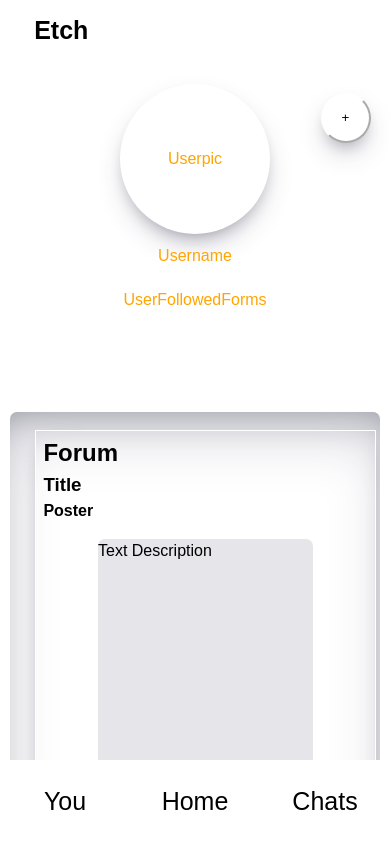
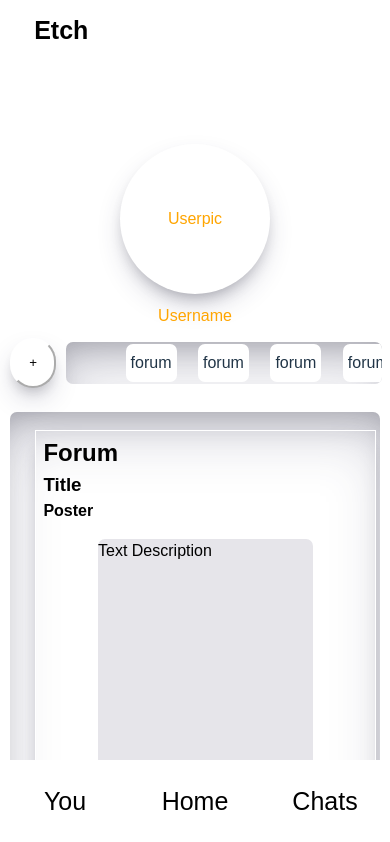
Before and after one commit to GundogCodes/GoodForum., a React (Vite) app: page / in a window 390 px wide. Shown: the top 842 px of the page. Built offline with nearby package versions, Linux system fonts and the light colour scheme.

Commit message:
you realize it doesnt matter how pretty it looks if it dont work right

```diff
--- a/src/pages/HomePage/HomePage.jsx
+++ b/src/pages/HomePage/HomePage.jsx
@@ -12,10 +12,30 @@ export default function HomePage({user,setUser}){
       <section className={styles.userInfo}>
         <div className={styles.userPic}>Userpic</div>
         <div className={styles.username}>Username</div>
-        <div className={styles.userForums}>UserFollowedForms</div>
       </section>
             <HomePosts/>
+
+            <div className={styles.buttonDiv}>
+
+                    <ul>
+                        <li>forum</li>
+                        <li>forum</li>
+                        <li>forum</li>
+                        <li>forum</li>
+                        <li>forum</li>
+                        <li>forum</li>
+                        <li>forum</li>
+                        <li>forum</li>
+                        <li>forum</li>
+                        <li>forum</li>
+                        <li>forum</li>
+                        <li>forum</li>
+                        <li>forum</li>
+                    </ul>
+
             <button>+</button>
+            </div>
+
             <Footer/>
         </div>
 )
--- a/src/pages/HomePage/HomePage.module.scss
+++ b/src/pages/HomePage/HomePage.module.scss
@@ -4,19 +4,53 @@
     height: 100vh;
     width: 100vw;
     display: flex;
+    justify-content: space-evenly;
+    align-items: center;
+    .buttonDiv{
+        display: flex;
+        flex-direction: column;
+        align-items: center;
+        justify-content: flex-start;
+        left: 80vw;
+        top:10vh;
+        position: absolute;
+        width: 20vw;
+        height: 50vh;
+
+
+            ul{
+                box-shadow: rgba(50, 50, 93, 0.25) 0px 30px 60px -12px inset, rgba(0, 0, 0, 0.3) 0px 18px 36px -18px inset;
+                width:15vw;
+                height: 40vh;
+                border-radius: 7px;
+                display: flex;
+                justify-content: flex-start;
+                align-self: center;
+                flex-direction: column;
+                list-style-type: none;
+                overflow-y: scroll;
+                li{
+                display: flex;
                 justify-content: center;
-    align-items: center;
+                width: 12.5vw;
+                border-radius: 7px;
+                margin: 2px;
+                background-color: white;
+
+            }
+            }
+
         button{
-        position: absolute;
-        top:11vh;
-        right: 10vw;
+            margin-top: 10px;
+            width: 50px;
             height: 50px;
-        width: 50px;
+            position: relative;
             border-radius: 100px;
             background-color: white;
             border-color: white;
             box-shadow: rgba(50, 50, 93, 0.25) 0px 13px 27px -5px, rgba(0, 0, 0, 0.3) 0px 8px 16px -8px;
 
+        }
     }
     #name{
         display: flex;
@@ -38,12 +72,12 @@
         animation: fadeIn 1s ;
     }
     .userInfo{
+        top:10vh;
         display: flex;
         flex-direction: column;
         align-items: center;
         justify-content: flex-start;
         left: 0;
-
         position: absolute;
         color: orange;
         width: 20vw;
@@ -83,8 +117,39 @@
         display: flex;
         flex-direction: column;
         align-self: center;
+        .buttonDiv{
+            position: absolute;
+            left: 0;
+            top:40vh;
+            width: 98vw;
+            height: 6vh;
+
+            display: flex;
+            flex-direction: row-reverse;
+            align-items: center;
+
+                ul{
+                    height: 5vh;
+                    overflow-x: scroll;
+                    flex-direction: row;
+                    width: 80vw;
+                    li{
+                        display: flex;
+                        justify-content: center;
+                        align-items: center;
+                        width: 25vw;
+                        border-radius: 7px;
+                        margin-left: 5vmin;
+                        padding-left: 5px;
+                        padding-right: 5px;
+                    }
+                }
             button{
-            right: 5vw;
+                width: 50px;
+                height:50px;
+                border-radius: 100px;
+                margin: 10px;
+            }
         }
         h1{
 
@@ -103,7 +168,7 @@
          .userInfo{
         display: flex;
         align-items: center;
-        justify-content: flex-start;
+        justify-content: flex-end;
         top: 10vh;
         position: absolute;
         color: orange;
```
Lines whose indentation alone changed are shown as unchanged.
